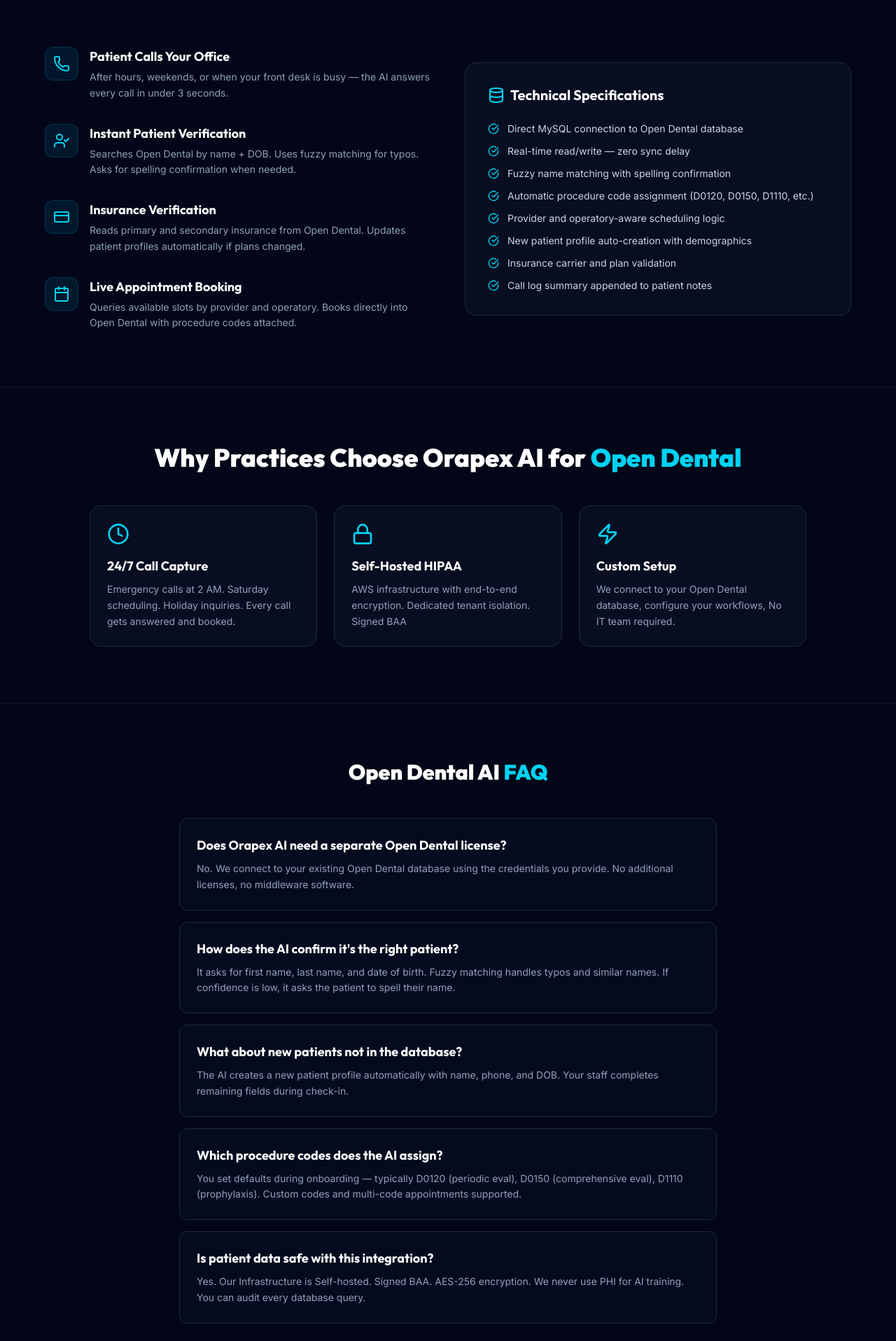
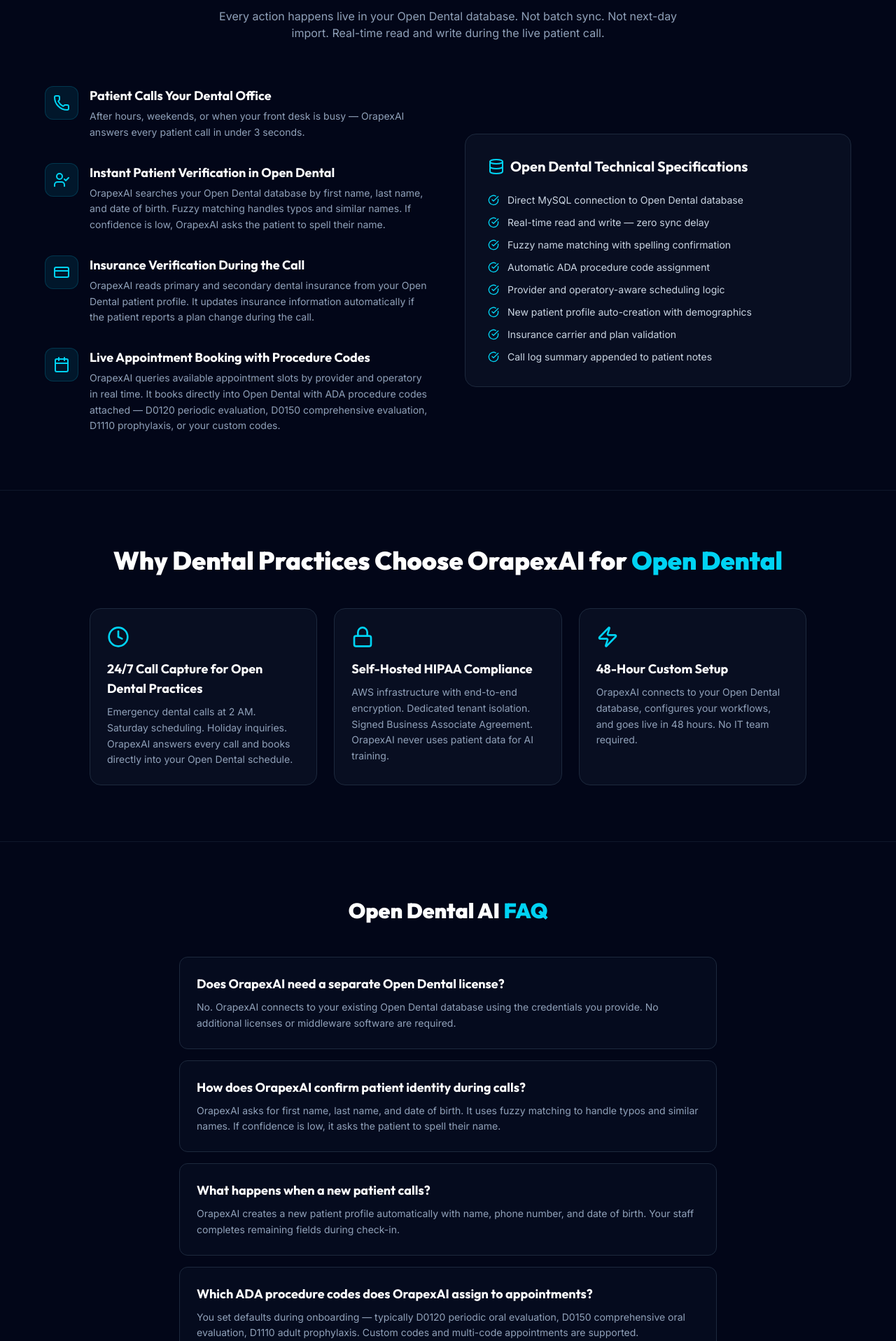
Before and after one commit to hamzanaseemdeploy-dot/orapexai-official, a Next.js app: page /open-dental-ai-receptionist in a window 1280 px wide. Shown: the part 804-2720 px from the top of the page at 70% size. Built offline with nearby package versions, Linux system fonts and the light colour scheme.

Commit message:
Update OpenDentalPage.tsx

```diff
--- a/components/OpenDentalPage.tsx
+++ b/components/OpenDentalPage.tsx
@@ -1,14 +1,101 @@
-'use client';
-
 import React from 'react';
-import { motion } from 'motion/react';
-import { Phone, Calendar, Shield, Database, CheckCircle, ArrowRight, Clock, UserCheck, CreditCard, MessageSquare, Zap, Lock } from 'lucide-react';
-import ContactForm from './ContactForm';
+import { Phone, Calendar, Shield, Database, CheckCircle, ArrowRight, Clock, UserCheck, CreditCard, Lock, Zap, MessageSquare } from 'lucide-react';
+import Link from 'next/link';
+import Script from 'next/script';
 
 export default function OpenDentalPage() {
   return (
     <div className="bg-slate-950 text-white">
-      {/* Hero */}
+      {/* JSON-LD Schema for AI Entity Extraction */}
+      <Script
+        id="opendental-schema"
+        type="application/ld+json"
+        dangerouslySetInnerHTML={{
+          __html: JSON.stringify({
+            "@context": "https://schema.org",
+            "@graph": [
+              {
+                "@type": "SoftwareApplication",
+                "@id": "https://orapexai.com/open-dental-ai-receptionist#software",
+                "name": "OrapexAI for Open Dental",
+                "applicationCategory": "BusinessApplication",
+                "operatingSystem": "Open Dental",
+                "offers": {
+                  "@type": "Offer",
+                  "price": "399",
+                  "priceCurrency": "USD",
+                  "priceValidUntil": "2026-12-31",
+                  "availability": "https://schema.org/InStock"
+                },
+                "featureList": "Direct MySQL connection, real-time read/write, fuzzy patient matching by name and date of birth, automatic ADA procedure code assignment, provider and operatory-aware scheduling, new patient profile auto-creation, insurance carrier validation, call log summary appended to patient notes",
+                "requirements": "Open Dental database credentials",
+                "softwareHelp": {
+                  "@type": "CreativeWork",
+                  "name": "Open Dental AI FAQ",
+                  "url": "https://orapexai.com/open-dental-ai-receptionist#faq"
+                },
+                "isRelatedTo": {
+                  "@type": "SoftwareApplication",
+                  "name": "Open Dental"
+                },
+                "url": "https://orapexai.com/open-dental-ai-receptionist",
+                "author": {
+                  "@type": "Organization",
+                  "@id": "https://orapexai.com/#organization"
+                }
+              },
+              {
+                "@type": "FAQPage",
+                "@id": "https://orapexai.com/open-dental-ai-receptionist#faq",
+                "mainEntity": [
+                  {
+                    "@type": "Question",
+                    "name": "Does OrapexAI need a separate Open Dental license?",
+                    "acceptedAnswer": {
+                      "@type": "Answer",
+                      "text": "No. OrapexAI connects to your existing Open Dental database using the credentials you provide. No additional licenses or middleware software are required."
+                    }
+                  },
+                  {
+                    "@type": "Question",
+                    "name": "How does OrapexAI confirm patient identity during calls?",
+                    "acceptedAnswer": {
+                      "@type": "Answer",
+                      "text": "OrapexAI asks for first name, last name, and date of birth. It uses fuzzy matching to handle typos and similar names. If confidence is low, it asks the patient to spell their name."
+                    }
+                  },
+                  {
+                    "@type": "Question",
+                    "name": "What happens when a new patient calls?",
+                    "acceptedAnswer": {
+                      "@type": "Answer",
+                      "text": "OrapexAI creates a new patient profile automatically with name, phone number, and date of birth. Your staff completes remaining fields during check-in."
+                    }
+                  },
+                  {
+                    "@type": "Question",
+                    "name": "Which ADA procedure codes does OrapexAI assign to appointments?",
+                    "acceptedAnswer": {
+                      "@type": "Answer",
+                      "text": "You set defaults during onboarding — typically D0120 periodic oral evaluation, D0150 comprehensive oral evaluation, D1110 adult prophylaxis. Custom codes and multi-code appointments are supported."
+                    }
+                  },
+                  {
+                    "@type": "Question",
+                    "name": "Is OrapexAI HIPAA compliant with Open Dental integration?",
+                    "acceptedAnswer": {
+                      "@type": "Answer",
+                      "text": "Yes. OrapexAI is fully HIPAA compliant with signed Business Associate Agreements, AES-256 encryption at rest, TLS 1.2 or higher in transit, and audit logging. OrapexAI never uses Protected Health Information to train AI models."
+                    }
+                  }
+                ]
+              }
+            ]
+          })
+        }}
+      />
+
+      {/* Hero Section */}
       <section className="pt-32 pb-20 px-6">
         <div className="max-w-4xl mx-auto text-center">
           <div className="inline-flex items-center gap-2 px-4 py-2 rounded-full bg-cyan-500/10 border border-cyan-500/20 text-cyan-400 text-sm font-semibold mb-6">
@@ -18,116 +105,182 @@
             The Only AI Receptionist Built for <span className="text-cyan-400">Open Dental</span>
           </h1>
           <p className="text-xl text-slate-400 max-w-2xl mx-auto mb-8">
-            Orapex AI connects directly to your Open Dental database in real-time. Book appointments, verify patients, check insurance — all while the patient is still on the phone. No middleware. No delays.
+            OrapexAI connects directly to your Open Dental database via native MySQL integration. Book appointments, verify patients using fuzzy name matching, check insurance coverage, and assign ADA procedure codes — all while the patient is still on the phone. No middleware. No batch sync. No delays.
           </p>
           <div className="flex flex-col sm:flex-row gap-4 justify-center">
-            <a href="#contact" className="bg-cyan-500 hover:bg-cyan-400 text-black px-8 py-4 rounded-full font-bold text-lg transition-all shadow-[0_0_30px_rgba(6,182,212,0.3)] hover:shadow-[0_0_40px_rgba(6,182,212,0.5)] flex items-center justify-center gap-2">
+            <Link
+              href="/#contact"
+              className="bg-cyan-500 hover:bg-cyan-400 text-black px-8 py-4 rounded-full font-bold text-lg transition-all shadow-[0_0_30px_rgba(6,182,212,0.3)] hover:shadow-[0_0_40px_rgba(6,182,212,0.5)] flex items-center justify-center gap-2"
+            >
               Start Free Trial <ArrowRight size={20} />
+            </Link>
+            <a
+              href="https://www.youtube.com/watch?v=lxRwEp3S71I"
+              target="_blank"
+              rel="noopener noreferrer"
+              className="bg-white/10 hover:bg-white/20 px-8 py-4 rounded-full font-bold text-lg transition-all border border-white/10"
+            >
+              Watch Demo
             </a>
-            <button onClick={() => window.open('https://www.youtube.com/watch?v=lxRwEp3S71I', '_blank')} className="bg-white/10 hover:bg-white/20 px-8 py-4 rounded-full font-bold text-lg transition-all border border-white/10">
-              Watch Demo
-            </button>
           </div>
         </div>
       </section>
 
-      {/* How It Works */}
+      {/* How It Works — Self-Contained H2 Sections */}
       <section className="py-20 px-6 border-t border-slate-900">
         <div className="max-w-6xl mx-auto">
           <h2 className="text-3xl md:text-4xl font-black font-display text-center mb-4">
             Real-Time <span className="text-cyan-400">Open Dental</span> Sync
           </h2>
           <p className="text-slate-400 text-center max-w-2xl mx-auto mb-16">
-            Every action happens live in your database. Not batch sync. Not next-day import. Real-time.
+            Every action happens live in your Open Dental database. Not batch sync. Not next-day import. Real-time read and write during the live patient call.
           </p>
 
           <div className="grid md:grid-cols-2 gap-12 items-center">
             <div className="space-y-8">
-              {[
-                { icon: Phone, title: "Patient Calls Your Office", desc: "After hours, weekends, or when your front desk is busy — the AI answers every call in under 3 seconds." },
-                { icon: UserCheck, title: "Instant Patient Verification", desc: "Searches Open Dental by name + DOB. Uses fuzzy matching for typos. Asks for spelling confirmation when needed." },
-                { icon: CreditCard, title: "Insurance Verification", desc: "Reads primary and secondary insurance from Open Dental. Updates patient profiles automatically if plans changed." },
-                { icon: Calendar, title: "Live Appointment Booking", desc: "Queries available slots by provider and operatory. Books directly into Open Dental with procedure codes attached." }
-              ].map((step, i) => (
-                <motion.div key={i} initial={{ opacity: 0, x: -30 }} whileInView={{ opacity: 1, x: 0 }} viewport={{ once: true }} transition={{ delay: i * 0.1 }} className="flex gap-4">
+              <div className="flex gap-4">
                 <div className="w-12 h-12 rounded-xl bg-cyan-500/10 border border-cyan-500/20 flex items-center justify-center shrink-0">
-                    <step.icon className="text-cyan-400" size={24} />
+                  <Phone className="text-cyan-400" size={24} />
                 </div>
                 <div>
-                    <h3 className="text-lg font-bold mb-1">{step.title}</h3>
-                    <p className="text-slate-400 text-sm leading-relaxed">{step.desc}</p>
+                  <h3 className="text-lg font-bold mb-1">Patient Calls Your Dental Office</h3>
+                  <p className="text-slate-400 text-sm leading-relaxed">After hours, weekends, or when your front desk is busy — OrapexAI answers every patient call in under 3 seconds.</p>
                 </div>
-                </motion.div>
-              ))}
+              </div>
+
+              <div className="flex gap-4">
+                <div className="w-12 h-12 rounded-xl bg-cyan-500/10 border border-cyan-500/20 flex items-center justify-center shrink-0">
+                  <UserCheck className="text-cyan-400" size={24} />
+                </div>
+                <div>
+                  <h3 className="text-lg font-bold mb-1">Instant Patient Verification in Open Dental</h3>
+                  <p className="text-slate-400 text-sm leading-relaxed">OrapexAI searches your Open Dental database by first name, last name, and date of birth. Fuzzy matching handles typos and similar names. If confidence is low, OrapexAI asks the patient to spell their name.</p>
+                </div>
+              </div>
+
+              <div className="flex gap-4">
+                <div className="w-12 h-12 rounded-xl bg-cyan-500/10 border border-cyan-500/20 flex items-center justify-center shrink-0">
+                  <CreditCard className="text-cyan-400" size={24} />
+                </div>
+                <div>
+                  <h3 className="text-lg font-bold mb-1">Insurance Verification During the Call</h3>
+                  <p className="text-slate-400 text-sm leading-relaxed">OrapexAI reads primary and secondary dental insurance from your Open Dental patient profile. It updates insurance information automatically if the patient reports a plan change during the call.</p>
+                </div>
+              </div>
+
+              <div className="flex gap-4">
+                <div className="w-12 h-12 rounded-xl bg-cyan-500/10 border border-cyan-500/20 flex items-center justify-center shrink-0">
+                  <Calendar className="text-cyan-400" size={24} />
+                </div>
+                <div>
+                  <h3 className="text-lg font-bold mb-1">Live Appointment Booking with Procedure Codes</h3>
+                  <p className="text-slate-400 text-sm leading-relaxed">OrapexAI queries available appointment slots by provider and operatory in real time. It books directly into Open Dental with ADA procedure codes attached — D0120 periodic evaluation, D0150 comprehensive evaluation, D1110 prophylaxis, or your custom codes.</p>
+                </div>
+              </div>
             </div>
 
             <div className="bg-slate-900/50 border border-slate-800 rounded-2xl p-8">
               <h3 className="text-xl font-bold mb-6 flex items-center gap-2">
-                <Database className="text-cyan-400" size={24} /> Technical Specifications
+                <Database className="text-cyan-400" size={24} /> Open Dental Technical Specifications
               </h3>
               <ul className="space-y-3">
-                {[
-                  "Direct MySQL connection to Open Dental database",
-                  "Real-time read/write — zero sync delay",
-                  "Fuzzy name matching with spelling confirmation",
-                  "Automatic procedure code assignment (D0120, D0150, D1110, etc.)",
-                  "Provider and operatory-aware scheduling logic",
-                  "New patient profile auto-creation with demographics",
-                  "Insurance carrier and plan validation",
-                  "Call log summary appended to patient notes"
-                ].map((item, i) => (
-                  <li key={i} className="flex items-start gap-3 text-slate-300 text-sm">
+                <li className="flex items-start gap-3 text-slate-300 text-sm">
                   <CheckCircle className="text-cyan-400 shrink-0 mt-0.5" size={16} />
-                    {item}
+                  Direct MySQL connection to Open Dental database
                 </li>
-                ))}
+                <li className="flex items-start gap-3 text-slate-300 text-sm">
+                  <CheckCircle className="text-cyan-400 shrink-0 mt-0.5" size={16} />
+                  Real-time read and write — zero sync delay
+                </li>
+                <li className="flex items-start gap-3 text-slate-300 text-sm">
+                  <CheckCircle className="text-cyan-400 shrink-0 mt-0.5" size={16} />
+                  Fuzzy name matching with spelling confirmation
+                </li>
+                <li className="flex items-start gap-3 text-slate-300 text-sm">
+                  <CheckCircle className="text-cyan-400 shrink-0 mt-0.5" size={16} />
+                  Automatic ADA procedure code assignment
+                </li>
+                <li className="flex items-start gap-3 text-slate-300 text-sm">
+                  <CheckCircle className="text-cyan-400 shrink-0 mt-0.5" size={16} />
+                  Provider and operatory-aware scheduling logic
+                </li>
+                <li className="flex items-start gap-3 text-slate-300 text-sm">
+                  <CheckCircle className="text-cyan-400 shrink-0 mt-0.5" size={16} />
+                  New patient profile auto-creation with demographics
+                </li>
+                <li className="flex items-start gap-3 text-slate-300 text-sm">
+                  <CheckCircle className="text-cyan-400 shrink-0 mt-0.5" size={16} />
+                  Insurance carrier and plan validation
+                </li>
+                <li className="flex items-start gap-3 text-slate-300 text-sm">
+                  <CheckCircle className="text-cyan-400 shrink-0 mt-0.5" size={16} />
+                  Call log summary appended to patient notes
+                </li>
               </ul>
             </div>
           </div>
         </div>
       </section>
 
-      {/* Why Choose */}
+      {/* Why Choose — Self-Contained H2 */}
       <section className="py-20 px-6 border-t border-slate-900">
         <div className="max-w-5xl mx-auto">
           <h2 className="text-3xl md:text-4xl font-black font-display text-center mb-12">
-            Why Practices Choose Orapex AI for <span className="text-cyan-400">Open Dental</span>
+            Why Dental Practices Choose OrapexAI for <span className="text-cyan-400">Open Dental</span>
           </h2>
           <div className="grid md:grid-cols-3 gap-6">
-            {[
-              { icon: Clock, title: "24/7 Call Capture", desc: "Emergency calls at 2 AM. Saturday scheduling. Holiday inquiries. Every call gets answered and booked." },
-              { icon: Lock, title: "Self-Hosted HIPAA", desc: "AWS infrastructure with end-to-end encryption. Dedicated tenant isolation. Signed BAA" },
-              { icon: Zap, title: "Custom Setup", desc: "We connect to your Open Dental database, configure your workflows, No IT team required." }
-            ].map((card, i) => (
-              <motion.div key={i} initial={{ opacity: 0, y: 20 }} whileInView={{ opacity: 1, y: 0 }} viewport={{ once: true }} transition={{ delay: i * 0.1 }} className="bg-slate-900/50 border border-slate-800 rounded-2xl p-6 hover:border-cyan-500/30 transition-colors">
-                <card.icon className="text-cyan-400 mb-4" size={32} />
-                <h3 className="text-lg font-bold mb-2">{card.title}</h3>
-                <p className="text-slate-400 text-sm leading-relaxed">{card.desc}</p>
-              </motion.div>
-            ))}
+            <div className="bg-slate-900/50 border border-slate-800 rounded-2xl p-6 hover:border-cyan-500/30 transition-colors">
+              <Clock className="text-cyan-400 mb-4" size={32} />
+              <h3 className="text-lg font-bold mb-2">24/7 Call Capture for Open Dental Practices</h3>
+              <p className="text-slate-400 text-sm leading-relaxed">Emergency dental calls at 2 AM. Saturday scheduling. Holiday inquiries. OrapexAI answers every call and books directly into your Open Dental schedule.</p>
+            </div>
+
+            <div className="bg-slate-900/50 border border-slate-800 rounded-2xl p-6 hover:border-cyan-500/30 transition-colors">
+              <Lock className="text-cyan-400 mb-4" size={32} />
+              <h3 className="text-lg font-bold mb-2">Self-Hosted HIPAA Compliance</h3>
+              <p className="text-slate-400 text-sm leading-relaxed">AWS infrastructure with end-to-end encryption. Dedicated tenant isolation. Signed Business Associate Agreement. OrapexAI never uses patient data for AI training.</p>
+            </div>
+
+            <div className="bg-slate-900/50 border border-slate-800 rounded-2xl p-6 hover:border-cyan-500/30 transition-colors">
+              <Zap className="text-cyan-400 mb-4" size={32} />
+              <h3 className="text-lg font-bold mb-2">48-Hour Custom Setup</h3>
+              <p className="text-slate-400 text-sm leading-relaxed">OrapexAI connects to your Open Dental database, configures your workflows, and goes live in 48 hours. No IT team required.</p>
+            </div>
           </div>
         </div>
       </section>
 
-      {/* FAQ */}
-      <section className="py-20 px-6 border-t border-slate-900">
+      {/* FAQ — With Schema Markup Already Injected Above */}
+      <section id="faq" className="py-20 px-6 border-t border-slate-900">
         <div className="max-w-3xl mx-auto">
           <h2 className="text-3xl font-black font-display text-center mb-12">
             Open Dental AI <span className="text-cyan-400">FAQ</span>
           </h2>
           <div className="space-y-4">
-            {[
-              { q: "Does Orapex AI need a separate Open Dental license?", a: "No. We connect to your existing Open Dental database using the credentials you provide. No additional licenses, no middleware software." },
-              { q: "How does the AI confirm it's the right patient?", a: "It asks for first name, last name, and date of birth. Fuzzy matching handles typos and similar names. If confidence is low, it asks the patient to spell their name." },
-              { q: "What about new patients not in the database?", a: "The AI creates a new patient profile automatically with name, phone, and DOB. Your staff completes remaining fields during check-in." },
-              { q: "Which procedure codes does the AI assign?", a: "You set defaults during onboarding — typically D0120 (periodic eval), D0150 (comprehensive eval), D1110 (prophylaxis). Custom codes and multi-code appointments supported." },
-              { q: "Is patient data safe with this integration?", a: "Yes. Our Infrastructure is Self-hosted. Signed BAA. AES-256 encryption. We never use PHI for AI training. You can audit every database query." }
-            ].map((faq, i) => (
-              <div key={i} className="bg-slate-900/30 border border-slate-800 rounded-xl p-6">
-                <h3 className="font-bold text-lg mb-2 text-white">{faq.q}</h3>
-                <p className="text-slate-400 text-sm leading-relaxed">{faq.a}</p>
+            <div className="bg-slate-900/30 border border-slate-800 rounded-xl p-6">
+              <h3 className="font-bold text-lg mb-2 text-white">Does OrapexAI need a separate Open Dental license?</h3>
+              <p className="text-slate-400 text-sm leading-relaxed">No. OrapexAI connects to your existing Open Dental database using the credentials you provide. No additional licenses or middleware software are required.</p>
             </div>
-            ))}
+
+            <div className="bg-slate-900/30 border border-slate-800 rounded-xl p-6">
+              <h3 className="font-bold text-lg mb-2 text-white">How does OrapexAI confirm patient identity during calls?</h3>
+              <p className="text-slate-400 text-sm leading-relaxed">OrapexAI asks for first name, last name, and date of birth. It uses fuzzy matching to handle typos and similar names. If confidence is low, it asks the patient to spell their name.</p>
+            </div>
+
+            <div className="bg-slate-900/30 border border-slate-800 rounded-xl p-6">
+              <h3 className="font-bold text-lg mb-2 text-white">What happens when a new patient calls?</h3>
+              <p className="text-slate-400 text-sm leading-relaxed">OrapexAI creates a new patient profile automatically with name, phone number, and date of birth. Your staff completes remaining fields during check-in.</p>
+            </div>
+
+            <div className="bg-slate-900/30 border border-slate-800 rounded-xl p-6">
+              <h3 className="font-bold text-lg mb-2 text-white">Which ADA procedure codes does OrapexAI assign to appointments?</h3>
+              <p className="text-slate-400 text-sm leading-relaxed">You set defaults during onboarding — typically D0120 periodic oral evaluation, D0150 comprehensive oral evaluation, D1110 adult prophylaxis. Custom codes and multi-code appointments are supported.</p>
+            </div>
+
+            <div className="bg-slate-900/30 border border-slate-800 rounded-xl p-6">
+              <h3 className="font-bold text-lg mb-2 text-white">Is OrapexAI HIPAA compliant with Open Dental integration?</h3>
+              <p className="text-slate-400 text-sm leading-relaxed">Yes. OrapexAI is fully HIPAA compliant with signed Business Associate Agreements, AES-256 encryption at rest, TLS 1.2 or higher in transit, and audit logging. OrapexAI never uses Protected Health Information to train AI models.</p>
+            </div>
           </div>
         </div>
       </section>
@@ -139,15 +292,29 @@
             Stop Missing <span className="text-cyan-400">Open Dental</span> Calls
           </h2>
           <p className="text-slate-400 text-lg mb-8">
-            28% of dental calls happen after hours. Most go to voicemail and never call back. Capture that revenue.
+            28% of dental calls happen after hours. Most go to voicemail and never call back. OrapexAI captures that revenue by booking appointments directly into Open Dental 24/7.
           </p>
-          <a href="#contact" className="inline-block bg-cyan-500 hover:bg-cyan-400 text-black px-8 py-4 rounded-full font-bold text-lg transition-all shadow-[0_0_30px_rgba(6,182,212,0.3)]">
+          <Link
+            href="/#contact"
+            className="inline-block bg-cyan-500 hover:bg-cyan-400 text-black px-8 py-4 rounded-full font-bold text-lg transition-all shadow-[0_0_30px_rgba(6,182,212,0.3)]"
+          >
             Start 2-Weekend Free Trial
-          </a>
+          </Link>
         </div>
       </section>
 
-      <ContactForm />
+      {/* Internal Link to Pricing */}
+      <section className="py-12 px-6 border-t border-slate-900">
+        <div className="max-w-4xl mx-auto text-center">
+          <p className="text-slate-400 mb-4">Ready to see pricing?</p>
+          <Link
+            href="/pricing"
+            className="inline-flex items-center gap-2 text-cyan-400 hover:text-cyan-300 font-bold transition-colors"
+          >
+            View OrapexAI Pricing <ArrowRight size={16} />
+          </Link>
+        </div>
+      </section>
     </div>
   );
 }
```
Lines whose indentation alone changed are shown as unchanged.
